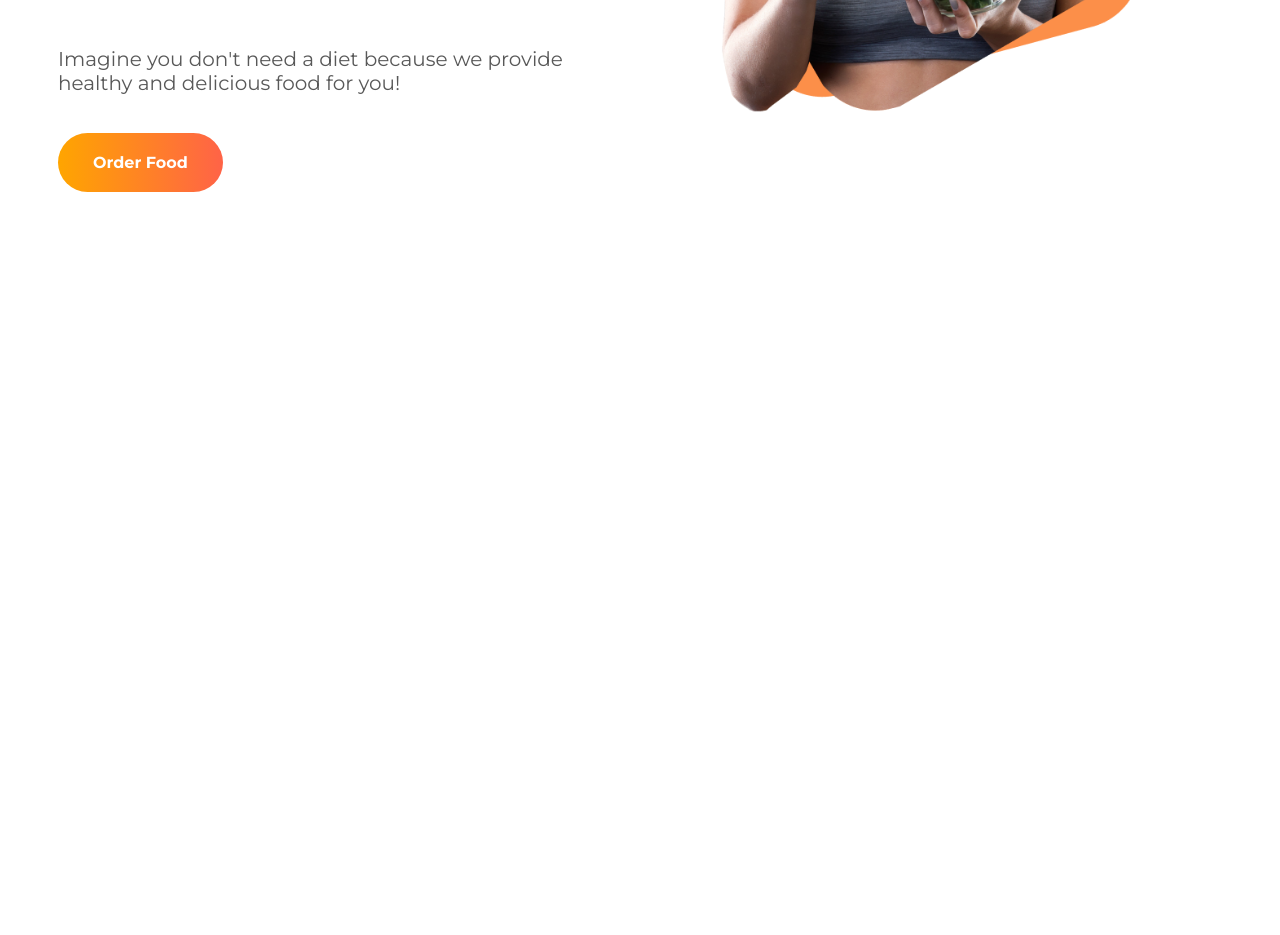
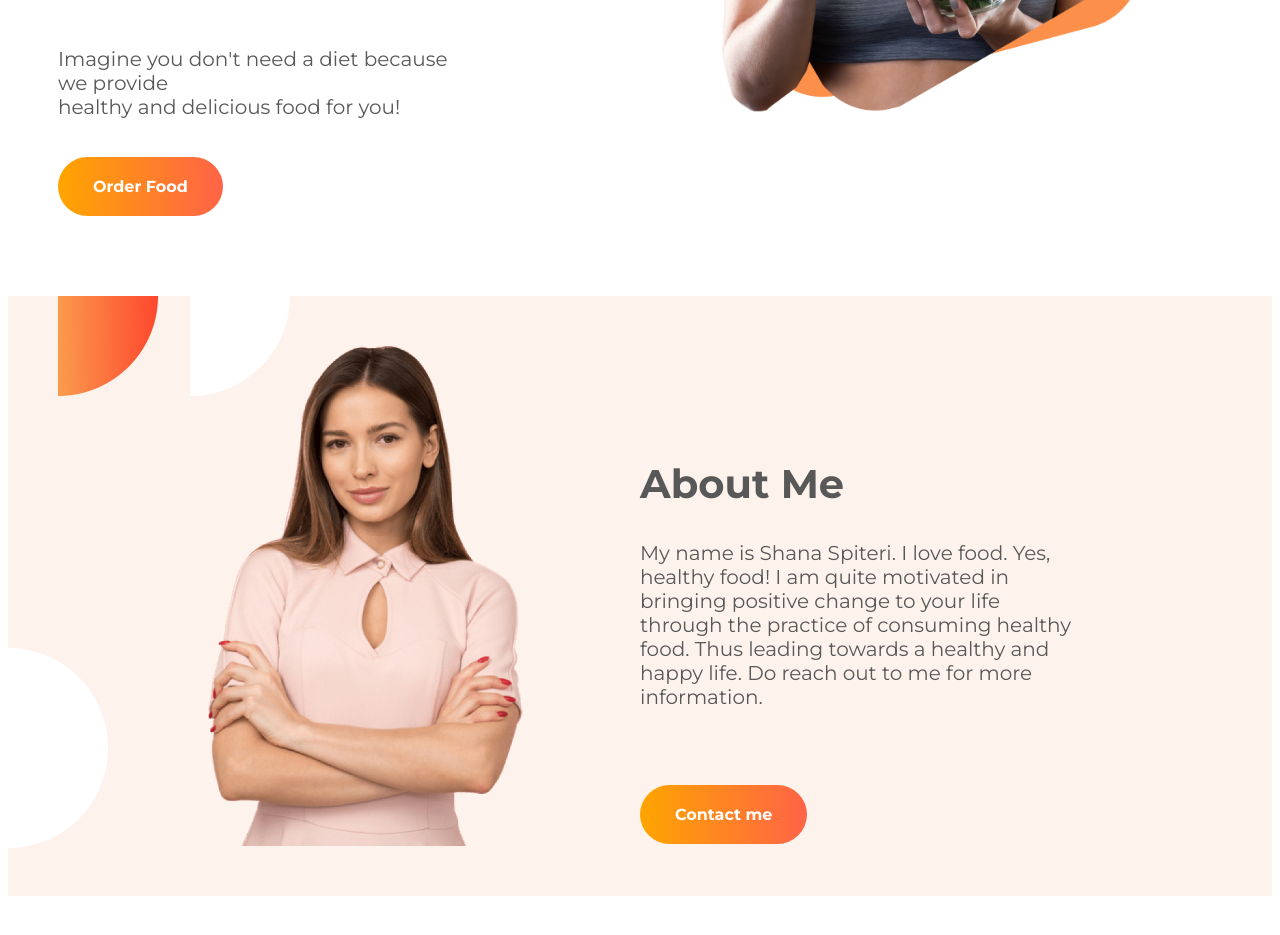
Before and after one commit to sagarmon/food-network, a plain HTML site: page index.html in a window 1280 px wide. Shown: the part 555-1490 px from the top of the page. Before the commit the page ends 827 px from the top, so only its background shows below. Drawn offline with Linux system fonts and the light colour scheme.

Commit message:
second section done. Review needed

```diff
--- a/index.html
+++ b/index.html
@@ -22,5 +22,17 @@
             <img src="images/female/Group 8425.png" alt="">
         </div>
     </section>
+
+    <section class="flexible-container background-banner">
+        <div class="half-width">
+            <img id="second-image" src="images/female/Person Image.png" alt="woman-posing">
+        </div>
+
+        <div class="half-width margin-class">
+            <h2 class="gray-color">About Me</h2>
+            <p class="gray-color">My name is Shana Spiteri. I love food. Yes, healthy food! I am quite motivated in bringing positive change to your life through the practice of consuming healthy food. Thus leading towards a healthy and happy life. Do reach out to me for more information.</p><br><br><br><br>
+            <a class="link-button" target="_blank" href="">Contact me</a>
+        </div>
+    </section>
 </body>
 </html>
--- a/style.css
+++ b/style.css
@@ -7,12 +7,18 @@ h1 {
   font-weight: 700;
 }
 
+h2 {
+  font-size: 40px;
+  font-weight: 700;
+}
+
 .orange-color {
   color: orange;
 }
 
 .gray-color {
   color: #585858;
+  padding-right: 200px;
 }
 
 .link-button {
@@ -44,3 +50,17 @@ h1 {
 section p {
   font-size: 20px;
 }
+
+#second-image {
+  height: 500px;
+  width: 315px;
+  padding-left: 200px;
+  padding-top: 50px;
+}
+
+.background-banner {
+  margin: 0;
+  background-image: url(images/shapes/7.png);
+  background-repeat: no-repeat;
+  padding-bottom: 100px;
+}
```
